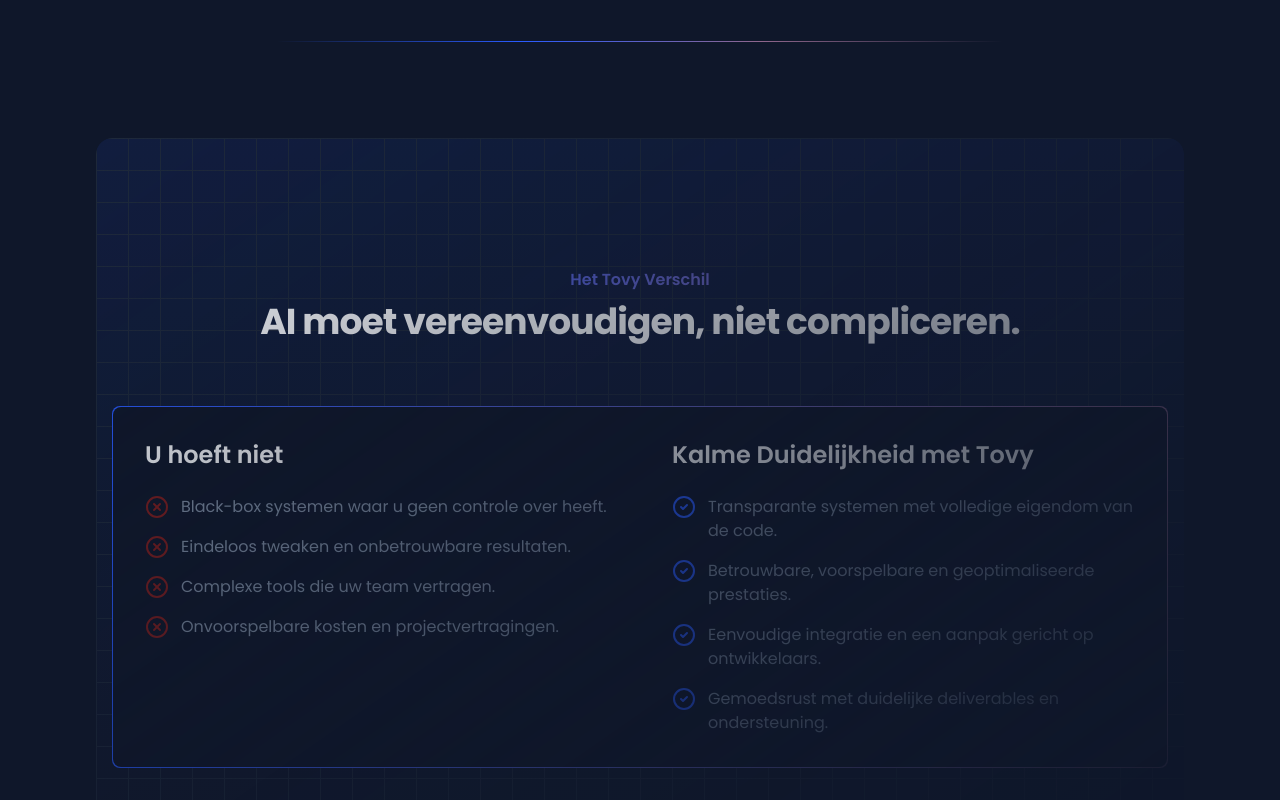
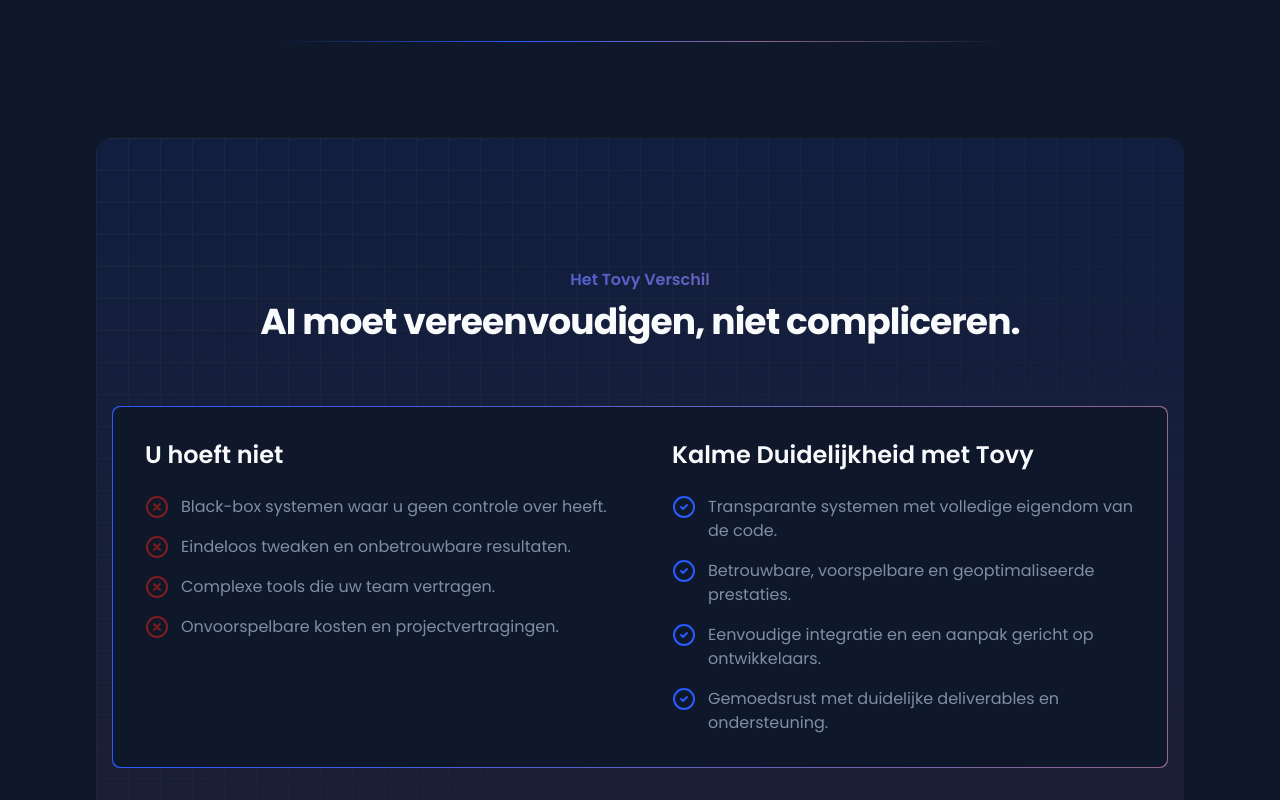
Before and after one commit to tovy-eu/tovy.eu-website, a Next.js app: page / in a window 1280 px wide. Shown: the part 760-1560 px from the top of the page. Built offline with nearby package versions, Linux system fonts and the light colour scheme.

Commit message:
great, but the box below should not be affected by the opacity:
<div cl

```diff
--- a/src/app/layout.tsx
+++ b/src/app/layout.tsx
@@ -1,5 +1,6 @@
 import type { Metadata } from 'next';
 import './globals.css';
+import './pain-solution-texture.css';
 import { Toaster } from "@/components/ui/toaster"
 import { PageLayout } from '@/components/layout/page-layout';
 
--- /dev/null
+++ b/src/app/pain-solution-texture.css
@@ -0,0 +1,11 @@
+.pain-solution-container::before {
+  content: '';
+  position: absolute;
+  inset: 0;
+  background-image:
+    linear-gradient(to right, hsl(var(--border)) 1px, transparent 1px),
+    linear-gradient(to bottom, hsl(var(--border)) 1px, transparent 1px);
+  background-size: 2rem 2rem;
+  mask-image: linear-gradient(to bottom right, #000, transparent);
+  z-index: 0;
+}
--- a/src/components/landing/pain-solution-section.tsx
+++ b/src/components/landing/pain-solution-section.tsx
@@ -17,18 +17,9 @@ const solutions = [
 export function PainSolutionSection() {
   return (
     <div
-      className="bg-gradient-to-b from-primary/10 to-[#8F668C]/10 rounded-2xl"
-      style={{
-        backgroundImage: `
-          linear-gradient(to right, hsl(var(--border)) 1px, transparent 1px),
-          linear-gradient(to bottom, hsl(var(--border)) 1px, transparent 1px),
-          linear-gradient(to bottom, hsl(var(--primary) / 0.1), hsl(var(--accent) / 0.1))
-        `,
-        backgroundSize: '2rem 2rem, 2rem 2rem, 100% 100%',
-        maskImage: 'linear-gradient(to bottom right, #000, transparent)',
-      }}
+      className="pain-solution-container relative bg-gradient-to-b from-primary/10 to-[#8F668C]/10 rounded-2xl overflow-hidden"
     >
-      <section className="py-24 sm:py-32">
+      <section className="py-24 sm:py-32 relative z-10">
         <div className="mx-auto max-w-4xl text-center px-4">
           <h2 className="text-base font-semibold leading-7 bg-gradient-to-r from-primary to-[#8F668C] bg-clip-text text-transparent">
             Het Tovy Verschil
```
